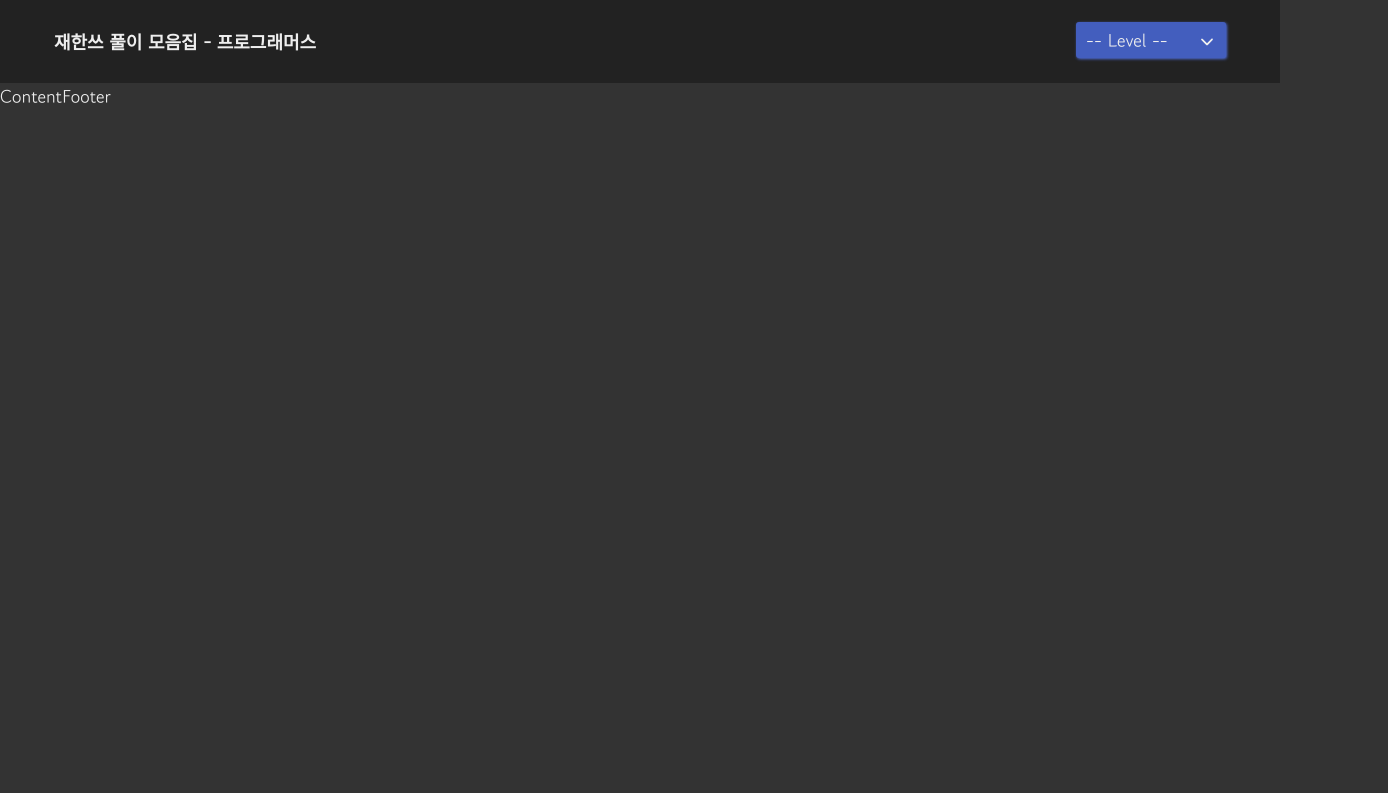
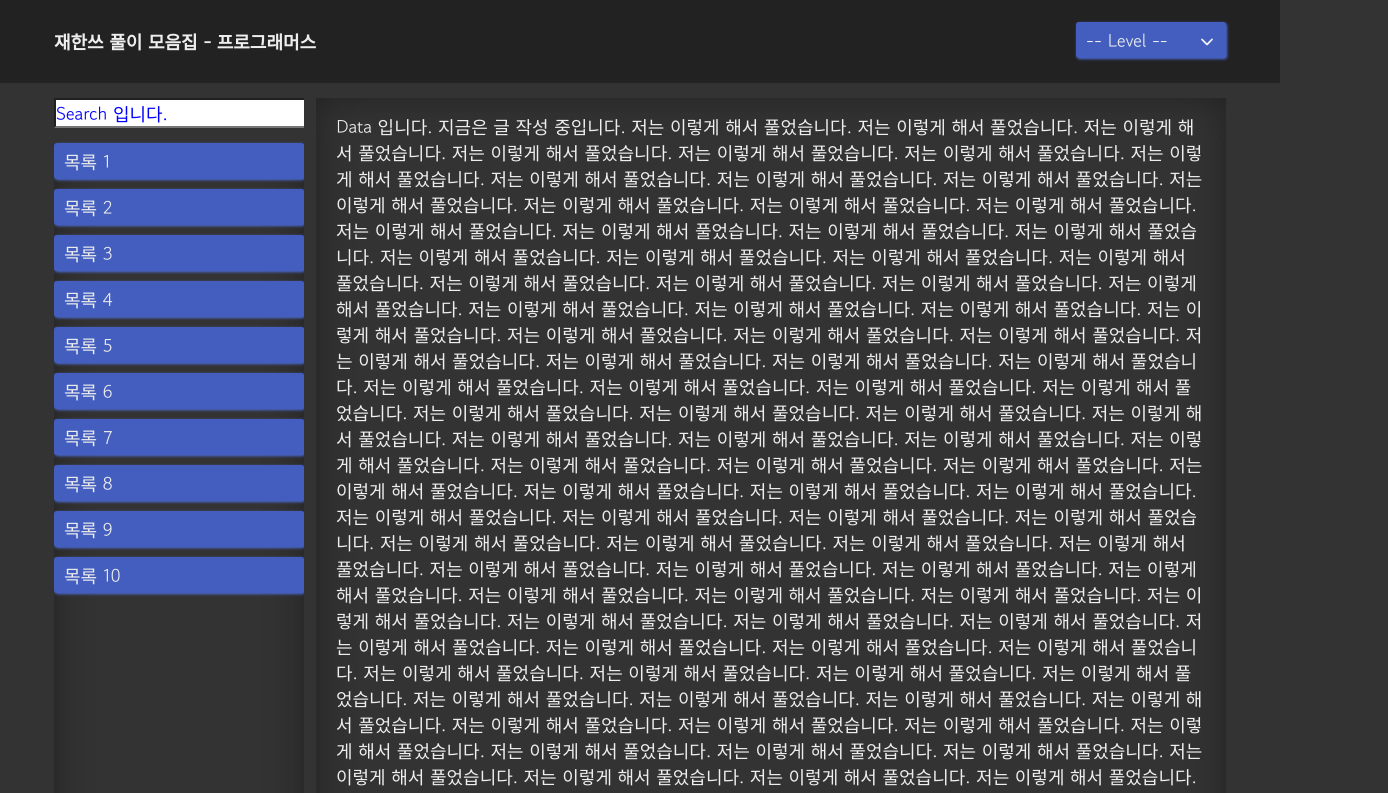
Before and after one commit to Wisesaturn/Solve-Problem-detail, a React (Create React App) app: page / in a window 1280 px wide. Shown: the top 793 px of the page, 1388 px wide, since content can reach past the window. Built offline with nearby package versions, Linux system fonts and the light colour scheme.

Commit message:
Set all of layout

```diff
--- /dev/null
+++ b/src/css/Content.scss
@@ -0,0 +1,8 @@
+.Content {
+    display : flex;
+    justify-content: space-between;
+    flex-direction: row;
+    flex : 1;
+
+    margin : 15px 54px;
+}
--- /dev/null
+++ b/src/css/Data.scss
@@ -0,0 +1,24 @@
+.Data {
+    flex : 1;
+    height : 100%;
+
+    padding : 15px 20px;
+    box-shadow : 0px 0px 35px 0px #222 inset;
+
+    overflow-y : auto;
+    overflow-x : hidden;
+
+    &::-webkit-scrollbar {
+        width : 10px;
+
+        &-thumb {
+            background-color : #2f3542;
+            border-radius : 3px;
+            box-shadow : 0px 0px 4px 1px inset #222;
+        }
+
+        &-track {
+            background-color : #222;
+        }
+    }
+}
--- /dev/null
+++ b/src/css/Footer.scss
@@ -0,0 +1,8 @@
+.Footer {
+
+    width :100%;
+    background-color : #111;
+    margin-top : auto;
+
+    padding : 20px 54px;
+}
--- /dev/null
+++ b/src/css/Navigator.scss
@@ -0,0 +1,41 @@
+.Navigator {
+    flex : none;
+    width : 250px;
+
+    margin-right : 12px;
+    padding-top : 30px;
+
+    box-shadow : 0px 0px 35px 0px #222 inset;
+
+    overflow-x : hidden;
+    overflow-y : scroll;
+
+    > li {
+        width : 100%;
+    }
+
+    > #Search {
+        margin-top : -30px;
+
+        > input {
+            width : 100%;
+            background-color : white;
+            color: blue;
+            margin-bottom : 15px;
+        }
+    }
+
+    &::-webkit-scrollbar {
+        width : 10px;
+
+        &-thumb {
+            background-color : #2f3542;
+            border-radius : 3px;
+            box-shadow : 0px 0px 4px 1px inset #222;
+        }
+
+        &-track {
+            background-color : #222;
+        }
+    }
+}
--- a/src/js/Content.jsx
+++ b/src/js/Content.jsx
@@ -1,10 +1,14 @@
 import React from 'react';
+import Navigator from './Navigator';
+import Data from './Data';
+import '../css/Content.scss';
 
 function Content() {
     return (
-        <>
-            Content
-        </>
+        <div className="Content">
+            <Navigator />
+            <Data />
+        </div>
     );
 }
 
--- /dev/null
+++ b/src/js/Data.jsx
@@ -0,0 +1,128 @@
+import React from 'react';
+import '../css/Data.scss';
+
+const Data = () => {
+     return (
+         <div className="Data">
+            Data 입니다.
+            지금은 글 작성 중입니다.
+            저는 이렇게 해서 풀었습니다.
+
+             저는 이렇게 해서 풀었습니다.
+             저는 이렇게 해서 풀었습니다.
+             저는 이렇게 해서 풀었습니다.
+             저는 이렇게 해서 풀었습니다.
+             저는 이렇게 해서 풀었습니다.
+             저는 이렇게 해서 풀었습니다.
+             저는 이렇게 해서 풀었습니다.
+             저는 이렇게 해서 풀었습니다.
+             저는 이렇게 해서 풀었습니다.
+            저는 이렇게 해서 풀었습니다.
+            저는 이렇게 해서 풀었습니다.
+            저는 이렇게 해서 풀었습니다.
+            저는 이렇게 해서 풀었습니다.
+            저는 이렇게 해서 풀었습니다.
+            저는 이렇게 해서 풀었습니다.
+             저는 이렇게 해서 풀었습니다.
+             저는 이렇게 해서 풀었습니다.
+            저는 이렇게 해서 풀었습니다.
+            저는 이렇게 해서 풀었습니다.
+            저는 이렇게 해서 풀었습니다.
+            저는 이렇게 해서 풀었습니다.
+            저는 이렇게 해서 풀었습니다.
+            저는 이렇게 해서 풀었습니다.
+             저는 이렇게 해서 풀었습니다.
+             저는 이렇게 해서 풀었습니다.
+             저는 이렇게 해서 풀었습니다.
+             저는 이렇게 해서 풀었습니다.
+             저는 이렇게 해서 풀었습니다.
+             저는 이렇게 해서 풀었습니다.
+             저는 이렇게 해서 풀었습니다.
+             저는 이렇게 해서 풀었습니다.
+             저는 이렇게 해서 풀었습니다.
+            저는 이렇게 해서 풀었습니다.
+             저는 이렇게 해서 풀었습니다.
+             저는 이렇게 해서 풀었습니다.
+             저는 이렇게 해서 풀었습니다.
+             저는 이렇게 해서 풀었습니다.
+             저는 이렇게 해서 풀었습니다.
+             저는 이렇게 해서 풀었습니다.
+             저는 이렇게 해서 풀었습니다.
+             저는 이렇게 해서 풀었습니다.
+             저는 이렇게 해서 풀었습니다.
+             저는 이렇게 해서 풀었습니다.
+            저는 이렇게 해서 풀었습니다.
+            저는 이렇게 해서 풀었습니다.
+            저는 이렇게 해서 풀었습니다.
+            저는 이렇게 해서 풀었습니다.
+            저는 이렇게 해서 풀었습니다.
+            저는 이렇게 해서 풀었습니다.
+            저는 이렇게 해서 풀었습니다.
+            저는 이렇게 해서 풀었습니다.
+             저는 이렇게 해서 풀었습니다.
+             저는 이렇게 해서 풀었습니다.
+             저는 이렇게 해서 풀었습니다.
+             저는 이렇게 해서 풀었습니다.
+             저는 이렇게 해서 풀었습니다.
+             저는 이렇게 해서 풀었습니다.
+             저는 이렇게 해서 풀었습니다.
+            저는 이렇게 해서 풀었습니다.
+             저는 이렇게 해서 풀었습니다.
+             저는 이렇게 해서 풀었습니다.
+             저는 이렇게 해서 풀었습니다.
+             저는 이렇게 해서 풀었습니다.
+            저는 이렇게 해서 풀었습니다.
+            저는 이렇게 해서 풀었습니다.
+            저는 이렇게 해서 풀었습니다.
+            저는 이렇게 해서 풀었습니다.
+             저는 이렇게 해서 풀었습니다.
+             저는 이렇게 해서 풀었습니다.
+             저는 이렇게 해서 풀었습니다.
+            저는 이렇게 해서 풀었습니다.
+            저는 이렇게 해서 풀었습니다.
+             저는 이렇게 해서 풀었습니다.
+             저는 이렇게 해서 풀었습니다.
+            저는 이렇게 해서 풀었습니다.
+            저는 이렇게 해서 풀었습니다.
+            저는 이렇게 해서 풀었습니다.
+            저는 이렇게 해서 풀었습니다.
+            저는 이렇게 해서 풀었습니다.
+             저는 이렇게 해서 풀었습니다.
+             저는 이렇게 해서 풀었습니다.
+            저는 이렇게 해서 풀었습니다.
+            저는 이렇게 해서 풀었습니다.
+             저는 이렇게 해서 풀었습니다.
+             저는 이렇게 해서 풀었습니다.
+            저는 이렇게 해서 풀었습니다.
+            저는 이렇게 해서 풀었습니다.
+            저는 이렇게 해서 풀었습니다.
+            저는 이렇게 해서 풀었습니다.
+            저는 이렇게 해서 풀었습니다.
+            저는 이렇게 해서 풀었습니다.
+            저는 이렇게 해서 풀었습니다.
+             저는 이렇게 해서 풀었습니다.
+             저는 이렇게 해서 풀었습니다.
+             저는 이렇게 해서 풀었습니다.
+             저는 이렇게 해서 풀었습니다.
+             저는 이렇게 해서 풀었습니다.
+             저는 이렇게 해서 풀었습니다.
+             저는 이렇게 해서 풀었습니다.
+             저는 이렇게 해서 풀었습니다.
+             저는 이렇게 해서 풀었습니다.
+             저는 이렇게 해서 풀었습니다.
+             저는 이렇게 해서 풀었습니다.
+             저는 이렇게 해서 풀었습니다.
+             저는 이렇게 해서 풀었습니다.
+             저는 이렇게 해서 풀었습니다.
+             저는 이렇게 해서 풀었습니다.
+             저는 이렇게 해서 풀었습니다.
+            저는 이렇게 해서 풀었습니다.
+             저는 이렇게 해서 풀었습니다.
+             저는 이렇게 해서 풀었습니다.
+             저는 이렇게 해서 풀었습니다.
+             저는 이렇게 해서 풀었습니다.v
+         </div>
+     );
+}
+
+export default Data;
--- a/src/js/Footer.jsx
+++ b/src/js/Footer.jsx
@@ -1,10 +1,11 @@
 import React from 'react';
+import '../css/Footer.scss';
 
 function Footer() {
     return (
-        <>
+        <div className="Footer">
             Footer
-        </>
+        </div>
     );
 }
 
--- a/src/js/Level.jsx
+++ b/src/js/Level.jsx
@@ -39,7 +39,8 @@ const Level = () => {
             <li
                 id={`${isActive ? 'Choosed' : 'Not_Choosed'}`}
                 className="Choosed"
-                onMouseOver={onClick}>
+                onMouseOver={onClick}
+                onClick={onClick}>
                 {isShow}
                 <IoIosArrowDown id="icon"/>
             </li>
--- /dev/null
+++ b/src/js/Navigator.jsx
@@ -0,0 +1,23 @@
+import React from 'react';
+import Search from './Search';
+import '../css/Navigator.scss';
+
+const Navigator = () => {
+    return (
+        <div className="Navigator">
+            <Search />
+            <li>목록 1</li>
+            <li>목록 2</li>
+            <li>목록 3</li>
+            <li>목록 4</li>
+            <li>목록 5</li>
+            <li>목록 6</li>
+            <li>목록 7</li>
+            <li>목록 8</li>
+            <li>목록 9</li>
+            <li>목록 10</li>
+        </div>
+    )
+}
+
+export default Navigator;
--- /dev/null
+++ b/src/js/Search.jsx
@@ -0,0 +1,12 @@
+import React from 'react';
+import "../css/Navigator.scss"
+
+const Search = () => {
+    return (
+        <div id="Search">
+           <input value="Search 입니다."></input>
+        </div>
+    );
+}
+
+export default Search;
```
Also changed, not shown: public/manifest.json.
